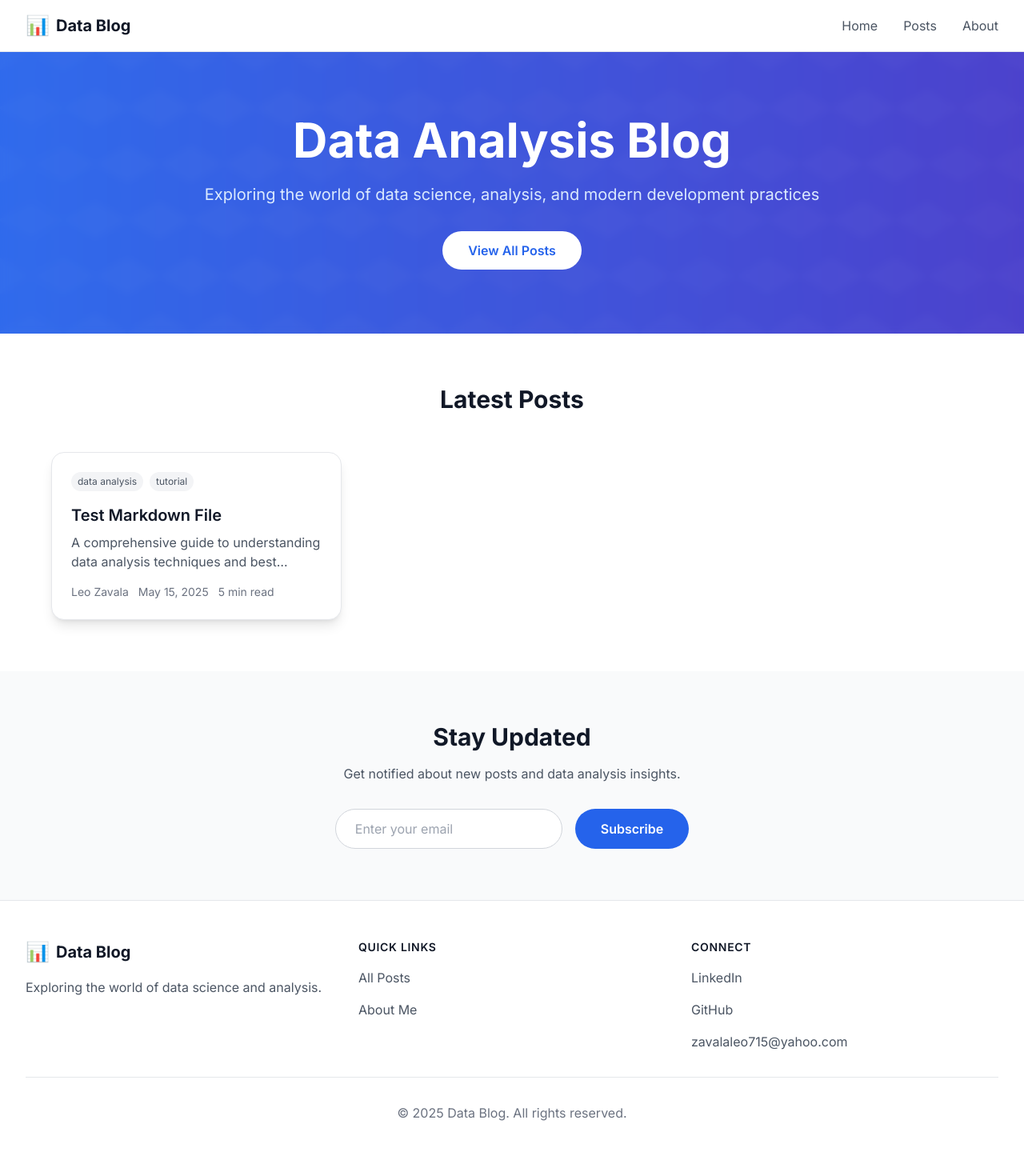
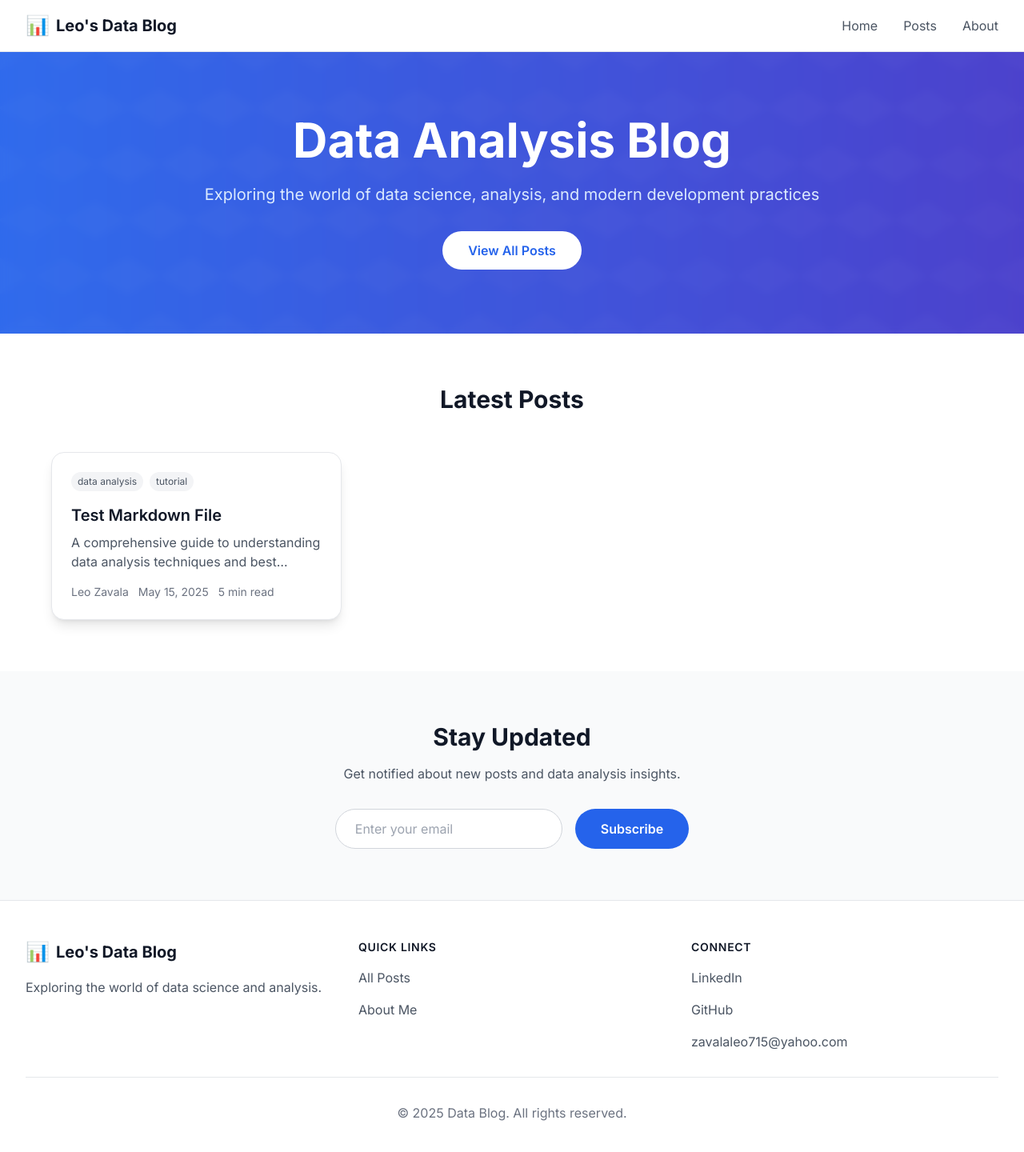
Before and after one commit to Lumiho/Data_Analysis_Blog, a Next.js app: page / in a window 1280 px wide. Shown: the top 1440 px of the page at 80% size. Built offline with nearby package versions, Linux system fonts and the light colour scheme.

Commit message:
Tried changing name. Update SWC. Might fail.

```diff
--- a/package.json
+++ b/package.json
@@ -13,7 +13,7 @@
     "@mdx-js/react": "^3.1.0",
     "@next/mdx": "^15.3.2",
     "gray-matter": "^4.0.3",
-    "next": "^13.5.6",
+    "next": "13.5.6",
     "next-mdx-remote": "^5.0.0",
     "npx": "^10.2.2",
     "react": "^18.2.0",
--- a/src/app/layout.tsx
+++ b/src/app/layout.tsx
@@ -6,7 +6,7 @@ import "./globals.css";
 const inter = Inter({ subsets: ["latin"] });
 
 export const metadata: Metadata = {
-  title: "Data Analysis Blog",
+  title: "Leo's Data Analysis Blog",
   description: "Exploring data science, analysis, and modern development practices",
 };
 
@@ -26,7 +26,7 @@ export default function RootLayout({
               <Link href="/" className="flex items-center space-x-2">
                 <span className="text-2xl">📊</span>
                 <span className="font-bold text-xl text-gray-900 dark:text-white">
-                  Data Blog
+                  Leo's Data Blog
                 </span>
               </Link>
 
@@ -73,7 +73,7 @@ export default function RootLayout({
                 <Link href="/" className="flex items-center space-x-2">
                   <span className="text-2xl">📊</span>
                   <span className="font-bold text-xl text-gray-900 dark:text-white">
-                    Data Blog
+                    Leo's Data Blog
                   </span>
                 </Link>
                 <p className="mt-4 text-gray-600 dark:text-gray-400">
```
Also changed, not shown: 1 other file (tests, documents, lock files or other folders).
